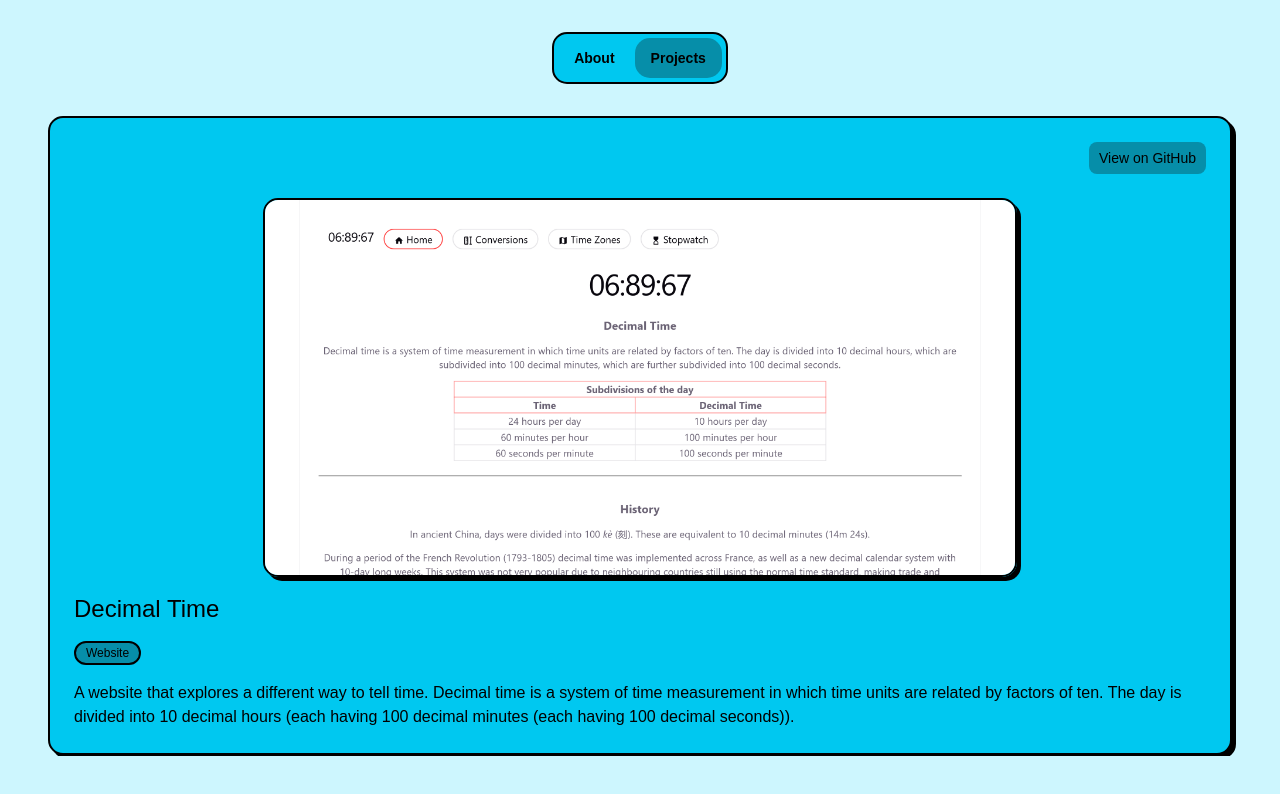
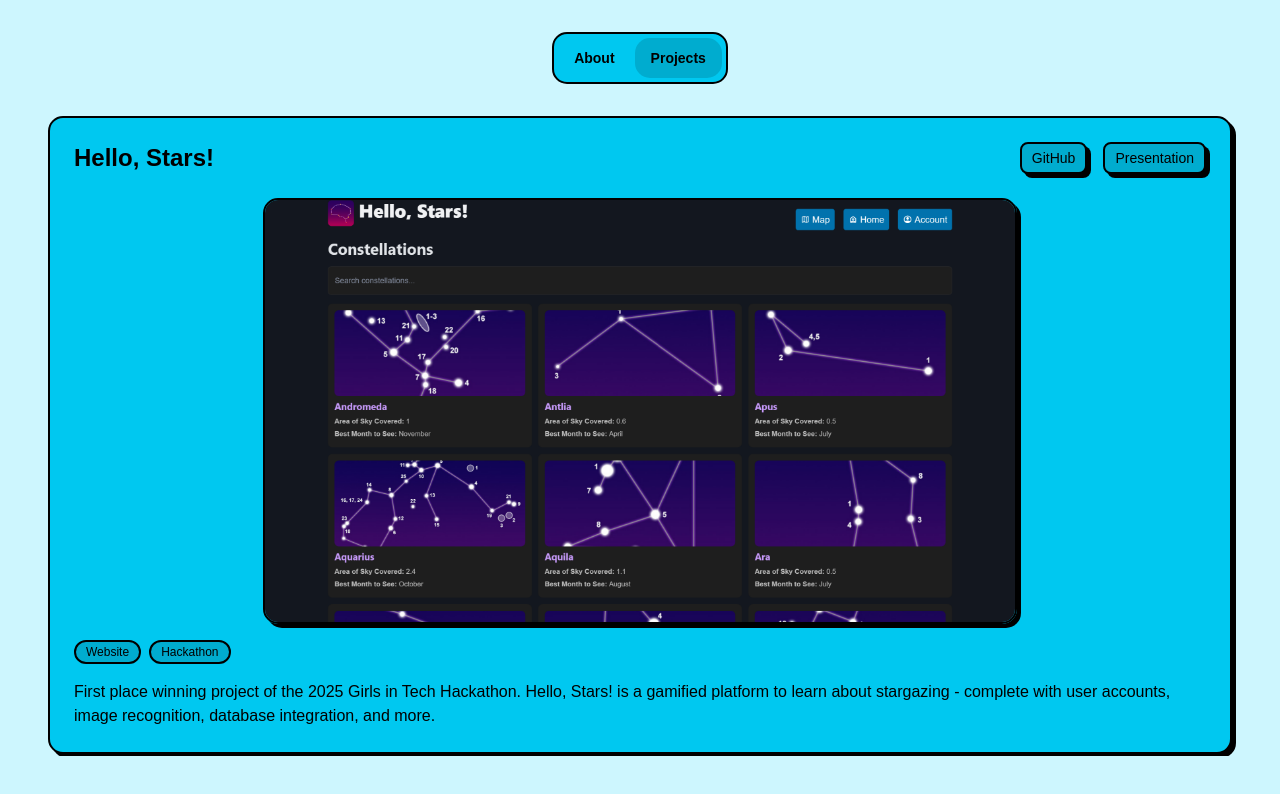
Before and after one commit to blobinaticuber/rowanfortier-website, a React (Vite) app in the folder my-react-app/: page /projects in a window 1280 px wide. Shown: the top 794 px of the page. Built offline with nearby package versions, Linux system fonts and the light colour scheme.

Commit message:
Finalize project page look

```diff
--- a/my-react-app/public/projects.json
+++ b/my-react-app/public/projects.json
@@ -2,80 +2,113 @@
     "projects": [
         {
             "key" : 1,
-            "color" : "var(--pink)",
             "image" : {
                 "shape" : "circle",
                 "path" : "/projects/hellostars.png"
             },
             "title" : "Hello, Stars!",
             "description" : "First place winning project of the 2025 Girls in Tech Hackathon. Hello, Stars! is a gamified platform to learn about stargazing - complete with user accounts, image recognition, database integration, and more.",
-            "link" : null,
+            "links" : [
+                {
+                    "name" : "GitHub",
+                    "url" : "https://github.com/LucasSlunt/Hackathon2025"
+                },
+                {
+                    "name" : "Presentation",
+                    "url" : "https://www.canva.com/design/DAGgj5lUikw/U7_HcJ5VQEv_v9dfTY-ccQ/view?embed#1"
+                }
+        ],
+
             "categories" : ["Website", "Hackathon"],
             "created" : "2025-02-28"
         },
 
         {
             "key" : 2,
-            "color" : "var(--blue)",
             "image" : {
                 "path" : "/projects/canvasconnect.png"
             },
             "title" : "Canvas Connect",
             "description" : "First place winning project of the C^2 Hacks 2025 hackathon. Canvas Connect is a browser extension that adds new ways to discover clubs, school events, and group chats with classmates directly in Canvas!",
-            "link" : null,
+            "links" : [
+                {
+                    "name" : "GitHub",
+                    "url" : "https://github.com/taoTimTim/C2Hakathon2025"
+                }
+            ],
             "categories" : ["Browser extension", "Hackathon"],
             "created" : "2025-11-21"
         },
 
         {
             "key" : 3,
-            "color" : "var(--purple)",
             "image" : {
                 "path" : "/projects/hypercubingxyz.png"
             },
             "title" : "Hypercubing.xyz",
             "description" : "A wiki and leaderboard for the hypercubing community. I worked on the content and organization for many of the pages, as well as the frontend of the new leaderboard and verifying submissions.",
-            "link" : "https://hypercubing.xyz/",
+            "links" : [
+                {
+                    "name" : "Visit Site",
+                    "url" : "https://hypercubing.xyz/"
+                },
+                {
+                    "name" : "GitHub",
+                    "url" : "https://github.com/Hypercubers/hypercubing.xyz"
+                }
+            ],
             "categories" : ["Website"],
             "created" : "2022-12-31"
         },
 
         {
             "key" : 4,
-            "color" : "var(--gray)",
             "image" : {
                 "shape": "squircle",
                 "path" : "/projects/processing-3x3x3.png"
             },
             "title" : "3x3x3 Simulator",
             "description" : "A Rubik's Cube simulator program that uses linear algebra to keep track of the puzzle state and draw the graphics. There are keybinds for twists and rotations, as well as mouse controls to view the puzzle from different angles.",
-            "link" : "https://github.com/blobinaticuber/3x3x3-simulator",
+            "links" : [
+                {
+                    "name" : "GitHub",
+                    "url" : "https://github.com/blobinaticuber/3x3x3-simulator"
+                }
+            ],
             "categories" : ["Program"],
             "created" : "2024-04-03"
         },
         {
             "key" : 5,
-            "color" : "var(--gray)",
             "image" : {
                 "shape": "squircle",
                 "path" : "/projects/stellamagnus.png"
             },
             "title" : "Stella Magnus",
             "description" : "A Minecraft mod for 1.19.4 that aimed to extend the base game's progression system by introducing new tiers of items found across different dimensions based on the planets in our solar system.",
-            "link" : null,
+            "links" : [
+                {
+                    "name" : "GitHub",
+                    "url" : "https://github.com/blobinaticuber/stella-magnus-1.19.4"
+                }
+            ],
             "categories" : ["Mod"],
             "created" : "2023-03-29"
         },
         {
             "key" : 6,
-            "color" : "var(--red)",
             "image" : {
                 "shape": "squircle",
                 "path" : "/projects/decimaltime.png"
             },
             "title" : "Decimal Time",
             "description" : "A website that explores a different way to tell time. Decimal time is a system of time measurement in which time units are related by factors of ten. The day is divided into 10 decimal hours (each having 100 decimal minutes (each having 100 decimal seconds)).",
-            "link" : "https://decimaltime.rowanfortier.com/",
+            "links" : [
+                {
+                    "name" : "Visit Site",
+                    "url" : "https://decimaltime.rowanfortier.com/"
+                }
+            ],
             "categories" : ["Website"],
             "created" : "2026-04-16"
         }
--- a/my-react-app/src/components/ui/button.tsx
+++ b/my-react-app/src/components/ui/button.tsx
@@ -1,7 +1,6 @@
 import { Button as ButtonPrimitive } from "@base-ui/react/button"
 import { cva, type VariantProps } from "class-variance-authority"
 
-// import { cn } from "../src/lib/utils.ts"
 import { cn } from "@/lib/utils.js"
 
 const buttonVariants = cva(
@@ -9,8 +8,8 @@ const buttonVariants = cva(
   {
     variants: {
       variant: {
-        default: "bg-primary text-primary-foreground hover:bg-primary/80",
-        accent: "bg-accent text-primary-foreground hover:bg-primary/80",
+        default: "border-border shadow-shadow border-2 bg-primary text-primary-foreground hover:bg-primary/80",
+        accent: "border-border shadow-shadow border-2 bg-accent text-primary-foreground hover:bg-primary/80",
         outline:
           "border-border bg-background hover:bg-muted hover:text-foreground aria-expanded:bg-muted aria-expanded:text-foreground dark:border-input dark:bg-input/30 dark:hover:bg-input/50",
         secondary:
--- a/my-react-app/src/components/ui/card.tsx
+++ b/my-react-app/src/components/ui/card.tsx
@@ -7,7 +7,7 @@ function Card({ className, ...props }: React.ComponentProps<"div">) {
     <div
       data-slot="card"
       className={cn(
-        "rounded-base flex flex-col shadow-shadow border-2 gap-6 py-6 border-border bg-main text-foreground font-base",
+        "rounded-base flex flex-col shadow-shadow border-2 gap-6 py-6 border-border bg-main text-text font-base",
         className,
       )}
       {...props}
--- a/my-react-app/src/components/ui/image-card.tsx
+++ b/my-react-app/src/components/ui/image-card.tsx
@@ -15,7 +15,7 @@ function ImageCard({ imageUrl, caption, className }: Props) {
       )}
     >
       <img className="w-full" src={imageUrl} alt="image" />
-      <figcaption className="border-t-2 text-main-foreground border-border p-4">
+      <figcaption className="border-t-2 text-text border-border p-4">
         {caption}
       </figcaption>
     </figure>
--- a/my-react-app/src/components/ui/navigation-menu.tsx
+++ b/my-react-app/src/components/ui/navigation-menu.tsx
@@ -60,7 +60,7 @@ function NavigationMenuItem({
 }
 
 const navigationMenuTriggerStyle = cva(
-  "group inline-flex h-10 w-max items-center justify-center text-main-foreground rounded-base bg-main px-4 py-2 text-sm font-heading transition-colors focus:outline-none disabled:pointer-events-none disabled:opacity-50",
+  "group inline-flex h-10 w-max items-center justify-center text-text rounded-base bg-main px-4 py-2 text-sm font-heading transition-colors focus:outline-none disabled:pointer-events-none disabled:opacity-50",
 )
 
 function NavigationMenuTrigger({
--- a/my-react-app/src/index.css
+++ b/my-react-app/src/index.css
@@ -20,7 +20,7 @@
   --chart-5: #FACC00;
   --chart-active-dot: #000;
 
-  --accent: oklch(59.713% 0.10614 217.748);
+  --accent: oklch(68.806% 0.1247 219.309);
   --textcol: #000;
 }
 
@@ -42,7 +42,7 @@
     --chart-5: #E0B700;
     --chart-active-dot: #fff;
 
-    --accent: oklch(82.314% 0.11987 213.71);
+    --accent: oklch(77.518% 0.13891 218.567);
     --textcol: #FFF;
   }
 }
@@ -63,7 +63,7 @@
   --chart-5: #E0B700;
   --chart-active-dot: #fff;
 
-  --accent: oklch(82.314% 0.11987 213.71);
+  --accent: oklch(77.518% 0.13891 218.567);
   --textcol: #FFF;
 }
 
--- a/my-react-app/src/pages/Home.jsx
+++ b/my-react-app/src/pages/Home.jsx
@@ -19,7 +19,7 @@ export function Home() {
                         <CardTitle>About Me</CardTitle>
                     </CardHeader>
                     <CardContent>
-                        <p>Fourth-year Computer Science student studying at the University of British Columbia. My interests are in web and app development, and a bit of computer graphics and game development. Some personal hobbies/interests I have are photography, astronomy, juggling, and twisty puzzles.</p>
+                        <p>Fourth-year Computer Science student studying at the University of British Columbia. My interests are in web/app development, computer graphics, and game development. Some personal hobbies I have are photography, astronomy, juggling, and twisty puzzles.</p>
                     </CardContent>
                 </Card>
             </div>
@@ -27,7 +27,7 @@ export function Home() {
             <div className="flex flex-col md:flex-row justify-between gap-6">
                 <a href="https://www.youtube.com/watch?v=QTc-rG-nunA" target="_blank">
                     <ImageCard
-                        caption="900K+ views..."
+                        caption="My best YouTube video • 900K+ views"
                         imageUrl='https://img.youtube.com/vi/QTc-rG-nunA/maxresdefault.jpg'
                         className="w-full pr"
                     />
--- a/my-react-app/src/pages/Projects.jsx
+++ b/my-react-app/src/pages/Projects.tsx
@@ -1,28 +1,37 @@
-import { Card } from "@/components/ui/card"
-import { Badge } from "@/components/ui/badge"
-import { ScrollArea } from "@/components/ui/scroll-area"
-import { ImageShape } from "../components/ImageShape"
-import { Skeleton } from '@/components/ui/skeleton'
-import { Button } from '@/components/ui/button'
+import { Card } from "@/components/ui/card.tsx"
+import { Badge } from "@/components/ui/badge.tsx"
+import { ScrollArea } from "@/components/ui/scroll-area.tsx"
+import { Skeleton } from '@/components/ui/skeleton.tsx'
+import { Button } from '@/components/ui/button.tsx'
 
 
-import { FaFilter } from "react-icons/fa6";
-
 import {useState, useEffect} from 'react';
-import { CardAction, CardContent, CardDescription, CardFooter, CardHeader, CardTitle } from "../components/ui/card";
+import { CardAction, CardContent, CardDescription, CardFooter, CardHeader, CardTitle } from "../components/ui/card.js";
 
 export function Projects() {
 
-    const [data, setData] = useState([]);
+    type image = {
+        shape: string,
+        path: string
+    }
+
+    type link = {
+        name: string,
+        url: string
+    }
+
+    type project = {
+        key: number,
+        image: image,
+        title: string,
+        description: string,
+        links?: link[]
+        categories: string[],
+        created: string
+    }
+
+    const [data, setData] = useState<project[]>([]);
     const [loading, setLoading] = useState(true);
-
-    let categoriesList = [
-        {id: 0, category: "Website"},
-        {id: 1, category: "Hackathon"},
-        {id: 2, category: "Browser extension"},
-        {id: 3, category: "Program"},
-        {id: 4, category: "Mod"}
-    ]
 
     useEffect(() => {
         fetch('projects.json')
@@ -33,8 +42,8 @@ export function Projects() {
             return response.json();
         })
         .then(data => {
-            data.projects.sort((a,b) => new Date(b.created) - new Date(a.created))
-            setData(data.projects);
+            // data.projects.sort((a,b) => new Date(b.created) - new Date(a.created))
+            setData(data.projects as project[]);
             setLoading(false);
         })
 
@@ -61,28 +70,36 @@ export function Projects() {
             <div className="flex flex-col h-[calc(100vh-9rem)]">
                 <ScrollArea>
                     <div className="flex flex-col gap-4 p-4">
-                    {data.length>0 ? data.map((projects) => (
+                    {data.length>0 ? data.map((project) => (
                         <Card>
-                            <CardHeader>
-                                <CardAction>
-                                    <Button variant="accent">View on GitHub</Button>
+                            <CardHeader className="flex flex-col md:flex-row md:justify-between">
+                                <CardTitle className="text-2xl">{project.title}</CardTitle>
+                            {project.links && project.links.length>0 ?
+                                <CardAction className="flex gap-4">
+                                {project.links.map((item) => (
+                                    <Button variant="accent"><a target="_blank" href={item.url}>{item.name}</a></Button>
+                                ))}
                                 </CardAction>
+                                :
+                                <></>
+                            }
                             </CardHeader>
+
                             <CardContent className="flex flex-col gap-4">
                                 <div className="flex justify-center">
                                     <img
-                                    className="rounded-base w-full md:w-2/3 shadow-shadow border-2"
-                                    src={`${projects.image.path}`}
+                                    className="rounded-base w-full md:w-2/3 shadow-shadow border-border border-2"
+                                    src={`${project.image.path}`}
                                     alt="name"
                                     />
                                 </div>
-                                <p className="text-2xl">{projects.title}</p>
+
                                 <div className="flex gap-2">
-                                    {projects.categories.map((item, index) => (
+                                    {project.categories.map((item, index) => (
                                         <Badge variant="accent" key={index}>{item}</Badge>
                                     ))}
                                 </div>
-                                <p>{projects.description}</p>
+                                <p>{project.description}</p>
                             </CardContent>
                         </Card>
                     )) : <p>No projects found</p>}
--- a/my-react-app/tsconfig.json
+++ b/my-react-app/tsconfig.json
@@ -5,6 +5,8 @@
     "paths": {
       "@/*": ["./src/*"]
     },
+    "allowImportingTsExtensions": true,
+    "noEmit": true,
     // File Layout
     // "rootDir": "./src",
     // "outDir": "./dist",
```
